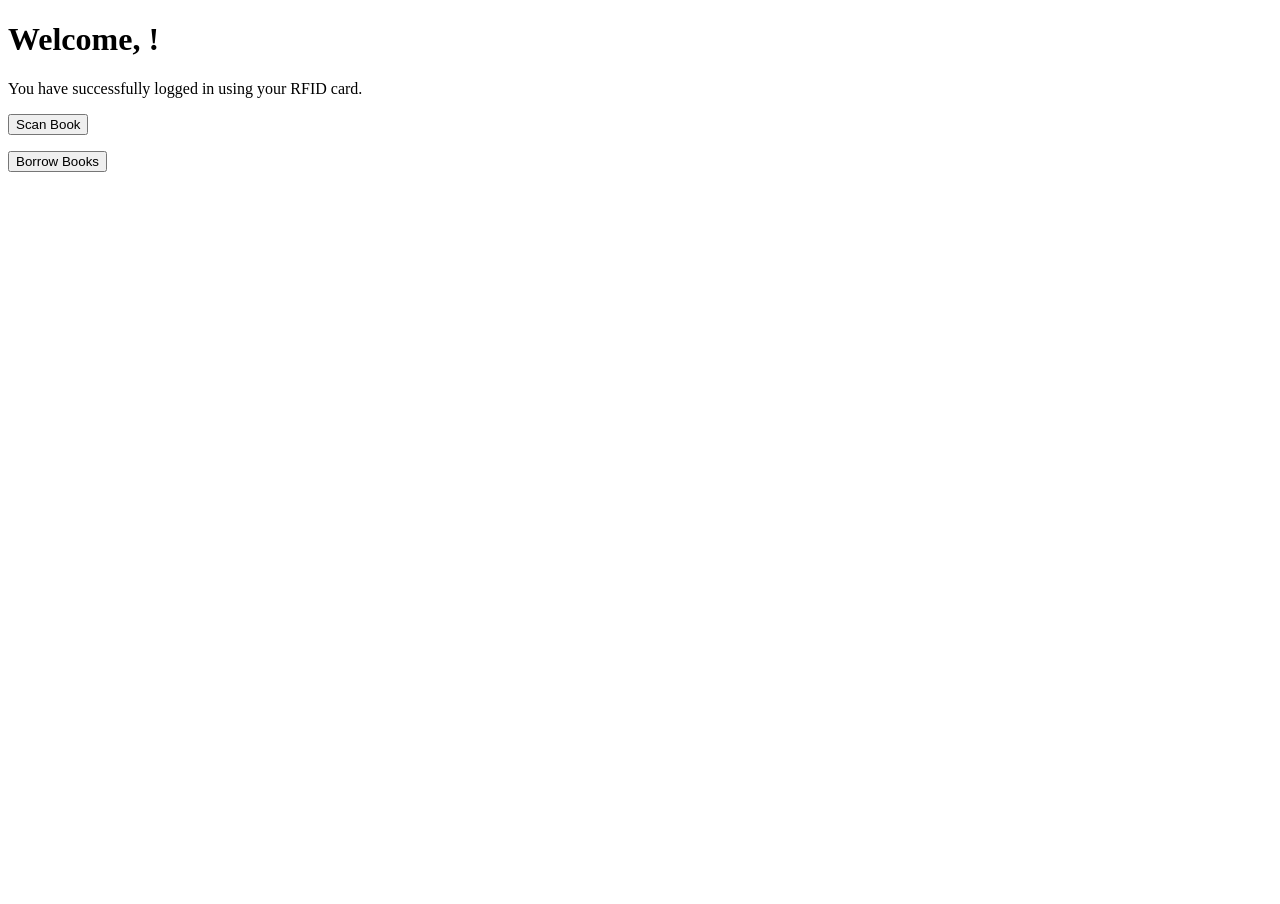
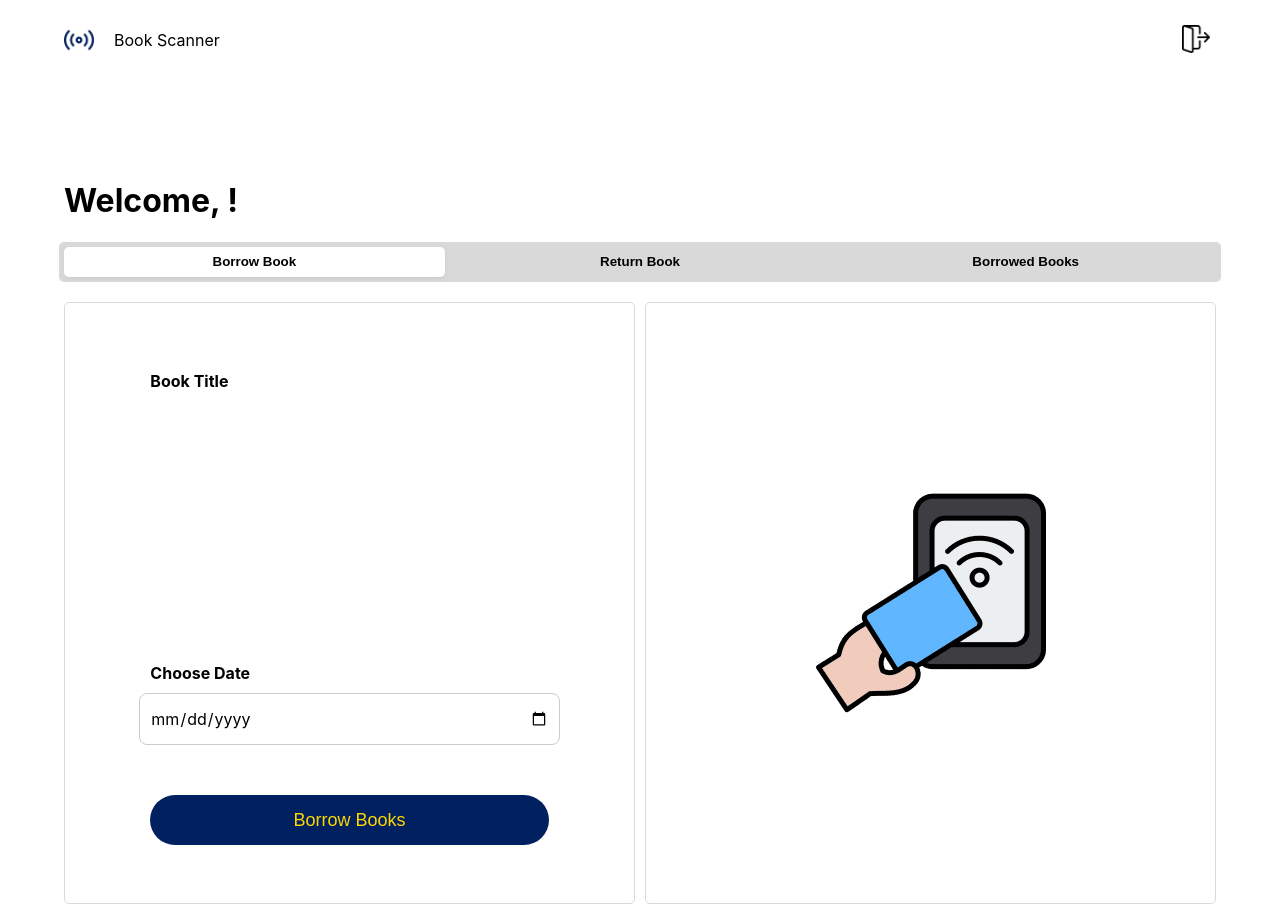
Before and after one commit to TheAlfran/rfid, a plain HTML site: page data/pages/dashboard/dashboard.html in a window 1280 px wide. Before the commit the page ends 800 px from the top, so only its background shows below. Drawn offline with Linux system fonts and the light colour scheme.

Commit message:
[Feat] Dashboard Design (#10)

```diff
--- a/data/pages/auth/auth.js
+++ b/data/pages/auth/auth.js
@@ -117,7 +117,7 @@ setInterval(() => {
           statusElem.textContent = "Login successful. Redirecting...";
 
           setTimeout(() => {
-            window.location.href = "/pages/dashboard/dashboard";
+            window.location.href = "/pages/dashboard/dashboard.html";
           }, 1500);
         } else {
           statusElem.textContent = "RFID not registered. Access denied.";
--- /dev/null
+++ b/data/pages/dashboard/dashboard.css
@@ -0,0 +1,237 @@
+import @url("./constants/color-constants.css");
+import @url("./constants/font-constants.css");
+
+
+* {
+  flex: 1;
+}
+
+p {
+    margin: 0;
+}
+
+html, body {
+  margin: 0;
+  padding: 0;
+  height: 100%;
+  width: 100%;
+  font-family: var(--font-family-base);
+
+}
+
+#parent_container {
+    width: 100%;
+    display: flex;
+    flex-direction: column;
+    justify-content: center;
+    align-items: center;
+    margin-top: 100px;
+}
+
+#title_container{
+    text-align: start;
+    width: 90%;
+}
+
+.logo_image,
+.component_image {
+    width: 30px;
+    height: 30px;
+}
+
+body {
+    display: flex;
+    flex-direction: column;
+    align-items: center;
+}
+
+header {
+    display: flex;
+    align-items: center;
+    height: 50px;
+    width: 90%;
+    margin-top: 20px;
+}
+
+#header_left {
+  width: 100%;
+  height: 100%;
+  display: flex;
+  align-items: center;
+  gap: 20px;
+}
+
+#header_right {
+  width: 100%;
+  height: 100%;
+  display: flex;
+  justify-content: flex-end;
+}
+
+.logout-button {
+  border: 0;
+  background-color: transparent;
+  cursor: pointer;
+  width: 40px;
+  height: 40px;
+}
+
+#tabs {
+    margin-bottom: 20px;
+    width: 90%;
+    display: flex;
+    padding: 5px;
+    border-radius: 5px;
+    gap: 5px;
+    background-color: var(--tertiary-color)
+}
+
+.tab-button {
+  flex: 1;
+  height: 30px;
+  border: none;
+  cursor: pointer;
+  font-weight: bold;
+  text-align: center;
+  border-radius: 5px;
+  background: transparent;
+  color: #000000;
+}
+
+.tab-button.active {
+  background-color: #FFFFFF;
+  color: #000000;
+  box-shadow: 0 2px 4px rgba(166, 164, 164, 0.2);
+  transition: box-shadow 0.2s ease;
+}
+
+.tab-content {
+  display: none;
+}
+
+.tab-content.active {
+  display: block;
+}
+
+#borrow_book, #return_book {
+    width: 90%;
+    height: 600px;
+    gap: 10px;
+}
+
+#borrow_book_child, #return_book_child {
+    width: 100%;
+    height: 100%;
+    display: flex;
+    gap: 10px;
+}
+
+#borrow_left, #return_left {
+    width: 100%;
+    height: 100%;
+    border: 1px solid var(--tertiary-color);
+    border-radius: 5px;
+    display: flex;
+    flex-direction: column;
+    align-items: center;
+    justify-content: space-around;
+}
+
+#borrow_right, #return_right {
+    width: 100%;
+    height: 100%;
+    border: 1px solid var(--tertiary-color);
+    border-radius: 5px;
+    display: flex;
+    flex-direction: column;
+    align-items: center;
+    justify-content: center;
+}
+
+.borrow_books {
+    border: none;
+    cursor: pointer;
+    width: 70%;
+    height: 50px;
+    border-radius: 30px;
+    margin-top: 30px;
+    background-color: var(--primary-color);
+    color: var(--secondary-color);
+    font-size: 18px;
+}
+
+.borrow_books:hover {
+    background-color: var(--primary-color);
+    opacity: 70%;
+    color: white;
+}
+
+.borrow_books:active {
+    transform: scale(0.97);
+    opacity: 0.9;
+}
+
+#borrow_left_child {
+    width: 100%;
+    display: flex;
+    flex-direction: column;
+    align-items: center;
+    justify-content: center;
+}
+
+.login-button, .register-button, .registerbook-button {
+  background: none;
+  border: none;
+  padding: 0;
+  cursor: pointer;
+  display: flex;
+  flex-direction: column;
+  justify-content: center;
+  align-items: center;
+}
+
+.login-button img {
+  width: 100%;
+  height: 100%;
+}
+
+.date-picker {
+  width: 70%;
+  height: 40px;
+  margin: 10px 0 20px 0;
+  padding: 5px 10px;
+  border-radius: 8px;
+  border: 1px solid #ccc;
+  font-size: 16px;
+  font-family: var(--font-family-base);
+}
+
+.borrow_label, .return_label {
+  width: 70%;
+  text-align: left;
+  font-weight: bold;
+  font-size: 16px;
+  margin-top: 10px;
+}
+
+#borrowed_books {
+  width: 90%;
+}
+
+#borrowed_books_parent {
+  width: 100%;
+  height: 600px;
+  border: 1px solid var(--tertiary-color);
+  border-radius: 5px;
+  display: flex;
+
+}
+
+#borrowed_book_title, #borrowed_date_title {
+  width: 100%;
+  height: 100%;
+  display: flex;
+  flex-direction: column;
+  align-items: center;
+  padding-top: 20px;
+}
--- a/data/pages/dashboard/dashboard.html
+++ b/data/pages/dashboard/dashboard.html
@@ -5,16 +5,83 @@
   <meta charset="UTF-8" />
   <meta name="viewport" content="width=device-width, initial-scale=1.0" />
   <title>Dashboard</title>
+  <link rel="stylesheet" href="/pages/dashboard/dashboard.css">
+  <link rel="stylesheet" href="/constants/color-constant.css" />
+  <link rel="stylesheet" href="/constants/font-constant.css" />
 </head>
 <body>
-  <h1>Welcome, <span id="userName"></span>!</h1>
-  <p>You have successfully logged in using your RFID card.</p>
-  <p id="status"></p>
+  <header>
+    <div id="header_left">
+      <img src="/assets/logo.png" class="logo_image">
+      <p class="header_text">Book Scanner</p>
+    </div>
+    <div id="header_right">
+      <button class="logout-button">
+        <img src="/assets/logout.png" alt="Logout" width="100%" />
+      </button>
+    </div>
+  </header>
 
-  <button id="scanBookBtn">Scan Book</button>
-  <ul id="bookList"></ul>
+  <div id="parent_container">
+    <div id="title_container">
+      <h1 id="title">Welcome, <span id="userName"></span>!</h1>
+    </div>
+    <div id="tabs">
+      <button class="tab-button active" onclick="showTab(event, 'borrow_book')">
+        Borrow Book
+      </button>
+      <button class="tab-button" onclick="showTab(event, 'return_book')">
+        Return Book
+      </button>
+      <button class="tab-button" onclick="showTab(event, 'borrowed_books')">
+        Borrowed Books
+      </button>
+    </div>
+    <div class="tab-content active" id="borrow_book">
+      <div id="borrow_book_child">
+        <div id="borrow_left">
+          <label class="borrow_label">Book Title</label>
+          <ul id="bookList"></ul>
 
-  <button id="borrowBtn" class="hidden">Borrow Books</button>
-  <script src="dashboardscript.js"></script>
+          <div id="borrow_left_child">
+            <label for="borrowDate" class="borrow_label">Choose Date</label>
+            <input type="date" id="borrowDate" class="date-picker" />
+            <button id="borrowBtn" class="borrow_books">Borrow Books</button>
+            <p id="status"></p>
+          </div>
+        </div>
+        <div id="borrow_right">
+          <button id="scanBookBtn" class="login-button">
+            <img src="/assets/scan.png" alt="Scan" width="100%" />
+          </button>
+        </div>
+      </div>
+    </div>
+    <div class="tab-content" id="return_book">
+      <div id="return_book_child">
+        <div id="return_left">
+          <label class="return_label">Book Title</label>
+          <ul id="bookList"></ul>
+
+          <div id="borrow_left_child">
+            <button id="borrowBtn" class="borrow_books">Borrow Books</button>
+            <p id="status"></p>
+          </div>
+        </div>
+        <div id="return_right">
+          <button id="scanBookBtn" class="login-button">
+            <img src="/assets/scan.png" alt="Scan" width="100%" />
+          </button>
+        </div>
+      </div>
+    </div>
+    <div class="tab-content" id="borrowed_books">
+      <div id="borrowed_books_parent">
+        <div id="borrowed_book_title"> Book Title</div>
+        <div id="borrowed_date_title"> Date</div>
+      </div>
+    </div>
+  </div>
+  <script src="/pages/dashboard/dashboard.js"></script>
 </body>
 </html>
--- a/data/pages/dashboard/dashboardscript.js
+++ b/data/pages/dashboard/dashboard.js
@@ -64,3 +64,20 @@ document.getElementById("borrowBtn").addEventListener("click", async () => {
     document.getElementById("bookList").innerHTML = '';
     document.getElementById("borrowBtn").classList.add("hidden");
 });
+
+
+function showTab(event, tabId) {
+  // Hide all tab contents
+  document.querySelectorAll('.tab-content').forEach(content => {
+    content.classList.remove('active');
+  });
+
+  // Remove active class from all tab buttons
+  document.querySelectorAll('.tab-button').forEach(button => {
+    button.classList.remove('active');
+  });
+
+  // Show the selected tab and mark the button active
+  document.getElementById(tabId).classList.add('active');
+  event.target.classList.add('active');
+}
```
Also changed, not shown: data/assets/logout.png (added).
